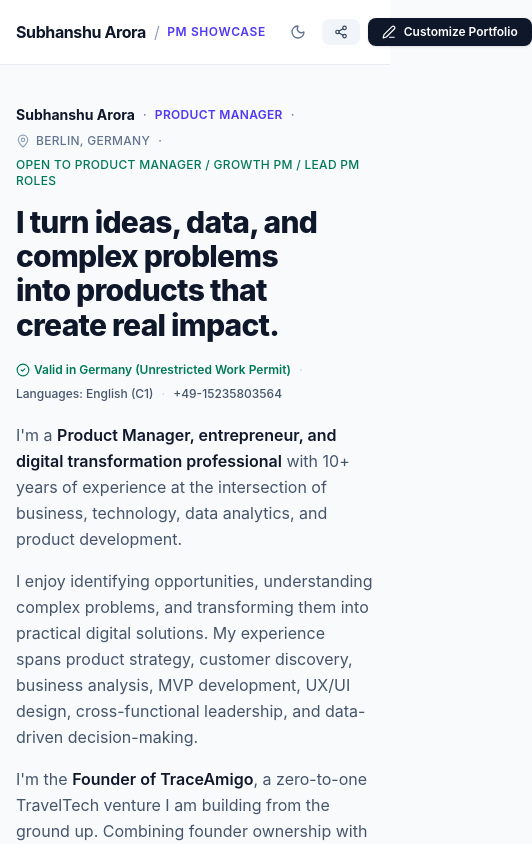
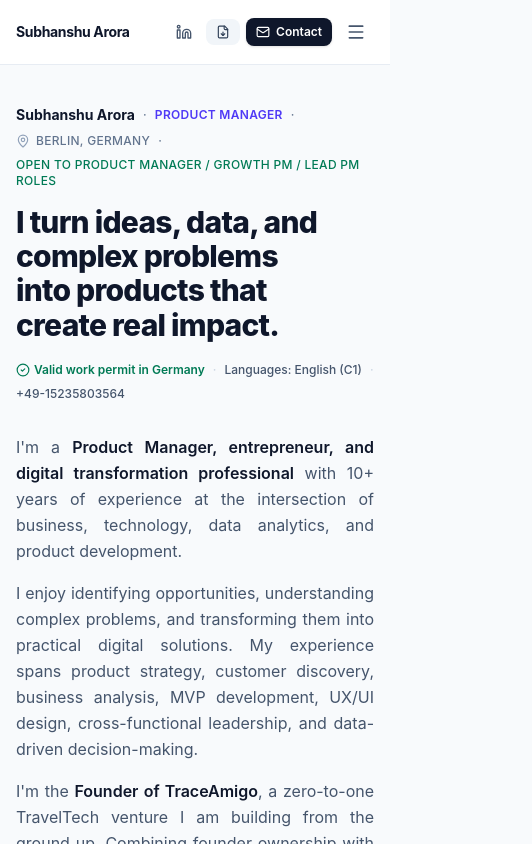
Before and after one commit to SubhanshuArora/Portfolio, a React (Vite) app: page / in a window 390 px wide. Shown: the top 844 px of the page, 532 px wide, since content can reach past the window. Built offline with nearby package versions, Linux system fonts and the light colour scheme.

Commit message:
feat: redesign header and improve typography
- Replace edit-mode header with a navigation-focused layout
- Apply text-justify to bio and project descriptions for better readability
- Update work permit string and increment storage key

```diff
--- a/src/App.tsx
+++ b/src/App.tsx
@@ -18,7 +18,7 @@ import { Footer } from './components/Footer';
 import { DEFAULT_PORTFOLIO } from './data/defaultPortfolio';
 import { PortfolioData, Project, ProfileData } from './types/portfolio';
 
-const STORAGE_KEY = 'pm_portfolio_subhanshu_v14';
+const STORAGE_KEY = 'pm_portfolio_subhanshu_v15';
 
 export default function App() {
   // Theme state
@@ -159,10 +159,6 @@ export default function App() {
       {/* Top Bar Navigation */}
       <Header
         profile={portfolio.profile}
-        isEditMode={isEditMode}
-        onToggleEditMode={() => setIsEditMode(!isEditMode)}
-        onOpenEditProfile={() => setIsEditProfileOpen(true)}
-        onOpenShareModal={() => setIsShareModalOpen(true)}
         isDarkMode={isDarkMode}
         onToggleDarkMode={() => setIsDarkMode(!isDarkMode)}
       />
--- a/src/components/ExperienceTimeline.tsx
+++ b/src/components/ExperienceTimeline.tsx
@@ -19,7 +19,7 @@ export const ExperienceTimeline: React.FC<ExperienceTimelineProps> = ({ experien
           <h2 className="text-2xl sm:text-3xl font-extrabold text-slate-900 dark:text-white tracking-tight">
             Career Journey & Leadership History
           </h2>
-          <p className="text-sm sm:text-base text-slate-600 dark:text-slate-300 mt-2 max-w-2xl">
+          <p className="text-sm sm:text-base text-slate-600 dark:text-slate-300 mt-2 max-w-2xl text-justify">
             A progressive history of product ownership across venture-backed scaleups, driving product-market fit and operational scale.
           </p>
         </div>
@@ -50,7 +50,7 @@ export const ExperienceTimeline: React.FC<ExperienceTimelineProps> = ({ experien
               </div>
 
               {/* Highlights Bullet List */}
-              <ul className="space-y-2 text-sm text-slate-600 dark:text-slate-300 list-disc list-outside pl-4 leading-relaxed">
+              <ul className="space-y-2 text-sm text-slate-600 dark:text-slate-300 list-disc list-outside pl-4 leading-relaxed text-justify">
                 {exp.highlights.map((item, i) => (
                   <li key={i}>{item}</li>
                 ))}
--- a/src/components/Header.tsx
+++ b/src/components/Header.tsx
@@ -1,106 +1,165 @@
-import React from 'react';
-import { Sun, Moon, Share2, Eye, Edit3 } from 'lucide-react';
+import React, { useState, useEffect } from 'react';
+import { Sun, Moon, Linkedin, FileDown, Mail, Menu, X } from 'lucide-react';
 import { ProfileData } from '../types/portfolio';
 
 interface HeaderProps {
   profile: ProfileData;
-  isEditMode: boolean;
-  onToggleEditMode: () => void;
-  onOpenEditProfile: () => void;
-  onOpenShareModal: () => void;
   isDarkMode: boolean;
   onToggleDarkMode: () => void;
 }
 
+const NAV_LINKS = [
+  { href: '#intro', label: 'Introduction' },
+  { href: '#projects', label: 'Featured Products' },
+  { href: '#toolkit', label: 'PM Toolkit' },
+  { href: '#experience', label: 'Career Journey' },
+  { href: '#credentials', label: 'Honors & Degrees' },
+];
+
 export const Header: React.FC<HeaderProps> = ({
   profile,
-  isEditMode,
-  onToggleEditMode,
-  onOpenEditProfile: _onOpenEditProfile,
-  onOpenShareModal,
   isDarkMode,
   onToggleDarkMode,
 }) => {
+  const [isMobileMenuOpen, setIsMobileMenuOpen] = useState(false);
+
+  const resumeHref =
+    profile.resumePdfUrl ||
+    `${import.meta.env.BASE_URL}assets/aistudio/Product_Manager_-_Subhanshu_Arora_Resume_cc28ed7f.pdf`;
+  const contactEmail = profile.email || 'subhanshuarora@gmail.com';
+  const linkedinHref = profile.linkedinUrl || 'https://linkedin.com/in/subhanshu-arora';
+
+  useEffect(() => {
+    if (!isMobileMenuOpen) return;
+    const handleKeyDown = (e: KeyboardEvent) => {
+      if (e.key === 'Escape') setIsMobileMenuOpen(false);
+    };
+    window.addEventListener('keydown', handleKeyDown);
+    return () => window.removeEventListener('keydown', handleKeyDown);
+  }, [isMobileMenuOpen]);
+
   return (
     <header className="sticky top-0 z-40 w-full border-b border-slate-200/80 bg-white/90 backdrop-blur-md dark:border-slate-800/80 dark:bg-slate-950/90 transition-colors">
-      <div className="max-w-7xl mx-auto px-4 sm:px-6 lg:px-8 h-16 flex items-center justify-between gap-4 lg:gap-8">
+      <div className="max-w-7xl mx-auto px-4 sm:px-6 lg:px-8 h-16 flex items-center justify-between gap-2 sm:gap-4 lg:gap-8">
 
         {/* Zone 1: Single text element wordmark */}
         <a
           href="#intro"
-          className="text-base sm:text-lg font-bold tracking-tight text-slate-900 dark:text-white whitespace-nowrap shrink-0 hover:text-slate-700 dark:hover:text-slate-200 transition-colors flex items-center gap-2"
+          className="text-sm sm:text-lg font-bold tracking-tight text-slate-900 dark:text-white whitespace-nowrap shrink-0 hover:text-slate-700 dark:hover:text-slate-200 transition-colors flex items-center gap-2"
         >
           <span>{profile.fullName || "Product Portfolio"}</span>
-          <span className="text-slate-400 dark:text-slate-600 font-normal">/</span>
-          <span className="text-xs uppercase tracking-wider font-semibold text-indigo-600 dark:text-indigo-400">PM Showcase</span>
         </a>
 
-        {/* Zone 2: 4-5 concise single-line text navigation links */}
+        {/* Zone 2: Desktop concise single-line text navigation links */}
         <nav className="hidden xl:flex items-center gap-6 text-sm font-medium text-slate-600 dark:text-slate-300">
-          <a href="#intro" className="hover:text-slate-900 dark:hover:text-white transition-colors whitespace-nowrap shrink-0">
-            Introduction
-          </a>
-          <a href="#projects" className="hover:text-slate-900 dark:hover:text-white transition-colors whitespace-nowrap shrink-0">
-            Featured Products
-          </a>
-          <a href="#toolkit" className="hover:text-slate-900 dark:hover:text-white transition-colors whitespace-nowrap shrink-0">
-            PM Toolkit
-          </a>
-          <a href="#experience" className="hover:text-slate-900 dark:hover:text-white transition-colors whitespace-nowrap shrink-0">
-            Career Journey
-          </a>
-          <a href="#credentials" className="hover:text-slate-900 dark:hover:text-white transition-colors whitespace-nowrap shrink-0">
-            Honors & Degrees
-          </a>
+          {NAV_LINKS.map((link) => (
+            <a
+              key={link.href}
+              href={link.href}
+              className="hover:text-slate-900 dark:hover:text-white transition-colors whitespace-nowrap shrink-0"
+            >
+              {link.label}
+            </a>
+          ))}
         </nav>
 
-        {/* Zone 3: 1 primary action cluster adhering to clean affordances */}
-        <div className="flex items-center gap-2 sm:gap-3 shrink-0">
+        {/* Zone 3: Desktop theme toggle, LinkedIn icon, Download Resume, Contact & Mobile Hamburger */}
+        <div className="flex items-center gap-1.5 sm:gap-2.5 shrink-0">
 
-          {/* Light / Dark Mode Toggle */}
+          {/* Desktop Light / Dark Mode Toggle (hidden in mobile/tablet view; moved inside hamburger menu) */}
           <button
             onClick={onToggleDarkMode}
             title={isDarkMode ? "Switch to Light Mode" : "Switch to Dark Mode"}
             aria-label="Toggle color theme"
-            className="p-2 text-slate-500 hover:text-slate-900 dark:text-slate-400 dark:hover:text-white rounded-lg hover:bg-slate-100 dark:hover:bg-slate-900 transition-colors"
+            className="hidden xl:inline-flex p-2 text-slate-500 hover:text-slate-900 dark:text-slate-400 dark:hover:text-white rounded-lg hover:bg-slate-100 dark:hover:bg-slate-900 transition-colors"
           >
             {isDarkMode ? <Sun className="w-4 h-4" /> : <Moon className="w-4 h-4" />}
           </button>
 
-          {/* Google Sites & Export */}
+          {/* LinkedIn Icon */}
+          <a
+            href={linkedinHref}
+            target="_blank"
+            rel="noopener noreferrer"
+            aria-label="LinkedIn Profile"
+            title="LinkedIn Profile"
+            className="p-2 text-slate-600 hover:text-indigo-600 dark:text-slate-300 dark:hover:text-indigo-400 rounded-lg hover:bg-slate-100 dark:hover:bg-slate-900 transition-colors"
+          >
+            <Linkedin className="w-4 h-4" />
+          </a>
+
+          {/* Download Resume */}
+          <a
+            href={resumeHref}
+            target="_blank"
+            rel="noopener noreferrer"
+            download="Subhanshu_Arora_Resume_Product_Manager.pdf"
+            title="Download Resume (PDF)"
+            aria-label="Download Resume"
+            className="inline-flex items-center gap-1.5 px-2.5 sm:px-3 py-1.5 text-xs font-medium text-slate-700 dark:text-slate-200 bg-slate-100 dark:bg-slate-900 hover:bg-slate-200 dark:hover:bg-slate-800 rounded-lg transition-colors whitespace-nowrap shrink-0"
+          >
+            <FileDown className="w-3.5 h-3.5" />
+            <span className="hidden sm:inline">Download Resume</span>
+          </a>
+
+          {/* Contact */}
+          <a
+            href={`mailto:${contactEmail}`}
+            title={`Contact ${contactEmail}`}
+            className="inline-flex items-center gap-1.5 px-2.5 sm:px-3.5 py-1.5 text-xs font-semibold rounded-lg transition-all shadow-sm whitespace-nowrap shrink-0 bg-slate-900 hover:bg-slate-800 text-white dark:bg-white dark:text-slate-900 dark:hover:bg-slate-100"
+          >
+            <Mail className="w-3.5 h-3.5" />
+            <span>Contact</span>
+          </a>
+
+          {/* Mobile / Compact View Hamburger Menu Button (after Contact) */}
           <button
-            onClick={onOpenShareModal}
-            title="Export to Google Sites, backup JSON, or print PDF"
-            className="inline-flex items-center gap-1.5 px-3 py-1.5 text-xs font-medium text-slate-700 dark:text-slate-200 bg-slate-100 dark:bg-slate-900 hover:bg-slate-200 dark:hover:bg-slate-800 rounded-lg transition-colors whitespace-nowrap shrink-0"
+            type="button"
+            onClick={() => setIsMobileMenuOpen((prev) => !prev)}
+            aria-label={isMobileMenuOpen ? "Close navigation menu" : "Open navigation menu"}
+            aria-expanded={isMobileMenuOpen}
+            className="xl:hidden p-2 text-slate-600 hover:text-slate-900 dark:text-slate-300 dark:hover:text-white rounded-lg hover:bg-slate-100 dark:hover:bg-slate-900 transition-colors"
           >
-            <Share2 className="w-3.5 h-3.5" />
-            <span className="hidden sm:inline">Google Sites &amp; Export</span>
-          </button>
-
-          {/* Mode Switcher / Primary Action */}
-          <button
-            onClick={onToggleEditMode}
-            className={`inline-flex items-center gap-2 px-3.5 py-1.5 text-xs font-semibold rounded-lg transition-all shadow-sm whitespace-nowrap shrink-0 ${
-              isEditMode
-                ? 'bg-amber-600 hover:bg-amber-700 text-white'
-                : 'bg-slate-900 hover:bg-slate-800 text-white dark:bg-white dark:text-slate-900 dark:hover:bg-slate-100'
-            }`}
-          >
-            {isEditMode ? (
-              <>
-                <Eye className="w-3.5 h-3.5" />
-                <span>View Live Mode</span>
-              </>
-            ) : (
-              <>
-                <Edit3 className="w-3.5 h-3.5" />
-                <span>Customize Portfolio</span>
-              </>
-            )}
+            {isMobileMenuOpen ? <X className="w-5 h-5" /> : <Menu className="w-5 h-5" />}
           </button>
         </div>
 
       </div>
+
+      {/* Mobile / Compact Dropdown Menu */}
+      {isMobileMenuOpen && (
+        <div className="xl:hidden border-t border-slate-200/80 dark:border-slate-800/80 bg-white/95 dark:bg-slate-950/95 backdrop-blur-md">
+          <nav aria-label="Mobile navigation" className="max-w-7xl mx-auto px-4 sm:px-6 py-3 flex flex-col gap-1">
+            {NAV_LINKS.map((link) => (
+              <a
+                key={link.href}
+                href={link.href}
+                onClick={() => setIsMobileMenuOpen(false)}
+                className="px-3 py-2.5 rounded-lg text-sm font-medium text-slate-700 dark:text-slate-200 hover:bg-slate-100 dark:hover:bg-slate-900 hover:text-slate-900 dark:hover:text-white transition-colors"
+              >
+                {link.label}
+              </a>
+            ))}
+
+            {/* Dark Mode Toggle at the bottom of the list */}
+            <div className="mt-1 pt-2 border-t border-slate-200/80 dark:border-slate-800/80">
+              <button
+                type="button"
+                onClick={onToggleDarkMode}
+                className="w-full flex items-center justify-between px-3 py-2.5 rounded-lg text-sm font-medium text-slate-700 dark:text-slate-200 hover:bg-slate-100 dark:hover:bg-slate-900 transition-colors"
+              >
+                <span className="flex items-center gap-2.5">
+                  {isDarkMode ? <Sun className="w-4 h-4 text-amber-500" /> : <Moon className="w-4 h-4 text-indigo-500" />}
+                  <span>{isDarkMode ? "Switch to Light Mode" : "Switch to Dark Mode"}</span>
+                </span>
+                <span className="text-xs font-semibold text-slate-500 dark:text-slate-400">
+                  {isDarkMode ? "On" : "Off"}
+                </span>
+              </button>
+            </div>
+          </nav>
+        </div>
+      )}
     </header>
   );
 };
--- a/src/components/HeroSection.tsx
+++ b/src/components/HeroSection.tsx
@@ -12,7 +12,7 @@ const renderFormattedBio = (text: string) => {
   return text.split(/\n\s*\n/).map((paragraph, pIdx) => {
     const parts = paragraph.split(/(\*\*.*?\*\*)/g);
     return (
-      <p key={pIdx} className="mb-4 last:mb-0 leading-relaxed text-slate-600 dark:text-slate-300">
+      <p key={pIdx} className="mb-4 last:mb-0 leading-relaxed text-slate-600 dark:text-slate-300 text-justify">
         {parts.map((part, i) => {
           if (part.startsWith('**') && part.endsWith('**')) {
             return (
@@ -60,12 +60,8 @@ export const HeroSection: React.FC<HeroSectionProps> = ({
 
       <div className="max-w-7xl mx-auto px-4 sm:px-6 lg:px-8">
 
-        {/* Split Screen Hero Layout */}
-        <div className="grid grid-cols-1 lg:grid-cols-12 gap-12 lg:gap-16 items-stretch">
-
-          {/* Left Column: Typographic Hierarchy */}
-          <div className="lg:col-span-7 flex flex-col justify-center">
-
+        {/* Full-Width Hero Header spanning above both description and portrait on desktop */}
+        <div className="mb-8 lg:mb-10">
           {/* Editorial kicker & Open status (Unboxed clean text) */}
           <div className="flex flex-wrap items-center gap-2 text-xs font-medium text-slate-500 dark:text-slate-400 mb-4 tracking-wide uppercase">
             <span className="text-slate-900 dark:text-white font-bold tracking-normal text-sm normal-case">{profile.fullName}</span>
@@ -80,16 +76,16 @@ export const HeroSection: React.FC<HeroSectionProps> = ({
             <span className="text-emerald-700 dark:text-emerald-400 font-medium">{profile.openToRoles}</span>
           </div>
 
-            {/* Headline with text-wrap: balance */}
-            <h1 className="text-3xl sm:text-4xl lg:text-5xl font-extrabold tracking-tight text-slate-900 dark:text-white leading-[1.14] mb-5" style={{ textWrap: 'balance' }}>
+          {/* Headline spanning across description & portrait with text-wrap: balance */}
+          <h1 className="text-3xl sm:text-4xl lg:text-5xl font-extrabold tracking-tight text-slate-900 dark:text-white leading-[1.14] mb-5 max-w-5xl" style={{ textWrap: 'balance' }}>
             {profile.headline}
           </h1>
 
           {/* Work permit & Language pill-free trust indicators */}
-            <div className="flex flex-wrap items-center gap-2 text-xs text-slate-600 dark:text-slate-300 mb-5 font-medium">
+          <div className="flex flex-wrap items-center gap-2 text-xs text-slate-600 dark:text-slate-300 font-medium">
             <span className="inline-flex items-center gap-1 text-emerald-700 dark:text-emerald-400 font-semibold">
               <CheckCircle2 className="w-3.5 h-3.5" />
-                Valid in Germany (Unrestricted Work Permit)
+              {profile.workPermit || 'Valid work permit in Germany'}
             </span>
             <span aria-hidden="true" className="text-slate-300 dark:text-slate-700">·</span>
             <span>Languages: {profile.languages && profile.languages.length > 0 ? profile.languages.join(', ') : 'English (C1)'}</span>
@@ -102,6 +98,13 @@ export const HeroSection: React.FC<HeroSectionProps> = ({
               </>
             )}
           </div>
+        </div>
+
+        {/* Split Screen Hero Layout: Description & Competencies (Left) + Portrait Card (Right) */}
+        <div className="grid grid-cols-1 lg:grid-cols-12 gap-12 lg:gap-16 items-start">
+
+          {/* Left Column: Narrative & Competencies */}
+          <div className="lg:col-span-7 flex flex-col justify-start">
 
             {/* Lead Narrative / Bio */}
             <div className="text-base sm:text-lg mb-8 max-w-2xl">
@@ -168,8 +171,8 @@ export const HeroSection: React.FC<HeroSectionProps> = ({
 
           </div>
 
-          {/* Right Column: Visual Container at matching height */}
-          <div className="lg:col-span-5 flex flex-col items-center justify-center">
+          {/* Right Column: Visual Container aligned at top alongside description */}
+          <div className="lg:col-span-5 flex flex-col items-center lg:items-end justify-start">
             <div className="w-full max-w-md bg-white dark:bg-slate-900 border border-slate-200 dark:border-slate-800 rounded-2xl p-6 shadow-sm">
 
               {/* Photo Frame with Fallback Container */}
--- a/src/components/ProjectsSection.tsx
+++ b/src/components/ProjectsSection.tsx
@@ -43,7 +43,7 @@ export const ProjectsSection: React.FC<ProjectsSectionProps> = ({
             <h2 className="text-2xl sm:text-3xl font-extrabold text-slate-900 dark:text-white tracking-tight">
               Featured Products & PM Case Studies
             </h2>
-            <p className="text-sm sm:text-base text-slate-600 dark:text-slate-300 mt-2 max-w-2xl">
+            <p className="text-sm sm:text-base text-slate-600 dark:text-slate-300 mt-2 max-w-2xl text-justify">
               Deep dive into end-to-end product execution: from customer discovery and prioritization trade-offs to cross-functional squad delivery and measured business ROI.
             </p>
           </div>
@@ -172,7 +172,7 @@ export const ProjectsSection: React.FC<ProjectsSectionProps> = ({
                 </h3>
 
                 {/* Subtitle / One-Liner */}
-                <p className="text-sm text-slate-600 dark:text-slate-300 leading-relaxed mb-5">
+                <p className="text-sm text-slate-600 dark:text-slate-300 leading-relaxed mb-5 text-justify">
                   {project.subtitle}
                 </p>
 
--- a/src/data/defaultPortfolio.ts
+++ b/src/data/defaultPortfolio.ts
@@ -17,7 +17,7 @@ export const DEFAULT_PORTFOLIO: PortfolioData = {
     linkedinUrl: "https://linkedin.com/in/subhanshu-arora",
     githubOrWebUrl: "",
     openToRoles: "Open to Product Manager / Growth PM / Lead PM roles",
-    workPermit: "Valid in Germany, unrestricted employment permitted",
+    workPermit: "Valid work permit in Germany",
     languages: ["English (C1)"],
     resumePdfUrl: `${BASE}assets/aistudio/Product_Manager_-_Subhanshu_Arora_Resume_cc28ed7f.pdf`,
     avatarUrl: `${BASE}assets/aistudio/Gemini_Generated_Image_i954p7i954p7i954_1cb5e590.png`,
--- a/src/utils/googleSitesGenerator.ts
+++ b/src/utils/googleSitesGenerator.ts
@@ -479,7 +479,7 @@ export function generateGoogleSitesEmbedHtml(
             </div>
             <h1 class="headline">${escapeHtml(profile.headline)}</h1>
             <div class="trust-row">
-              <span class="trust-ok">&#10003; ${escapeHtml(profile.workPermit || 'Valid in Germany, unrestricted employment permitted')}</span>
+              <span class="trust-ok">&#10003; ${escapeHtml(profile.workPermit || 'Valid work permit in Germany')}</span>
               <span>&middot;</span>
               <span>Languages: ${escapeHtml((profile.languages || ['English (C1)']).join(', '))}</span>
               ${profile.phone ? `<span>&middot;</span><a href="tel:${escapeHtml(profile.phone)}">${escapeHtml(profile.phone)}</a>` : ''}
@@ -780,7 +780,7 @@ export function generateGoogleSitesNativeKit(portfolio: PortfolioData): GoogleSi
           id: 'home-banner',
           title: 'Hero Banner Title & Subheader',
           placementHint: 'Top Banner / Title block',
-          content: `${profile.headline}\n\n${profile.fullName} · ${profile.title} · ${profile.location}\n${profile.openToRoles} | ${profile.workPermit || 'Valid in Germany, unrestricted employment permitted'} | Languages: ${(profile.languages || ['English (C1)']).join(', ')}`,
+          content: `${profile.headline}\n\n${profile.fullName} · ${profile.title} · ${profile.location}\n${profile.openToRoles} | ${profile.workPermit || 'Valid work permit in Germany'} | Languages: ${(profile.languages || ['English (C1)']).join(', ')}`,
         },
         {
           id: 'home-bio',
```
Also changed, not shown: src/components/CaseStudyModal.tsx (+11 -11 lines). Lines whose indentation alone changed are shown as unchanged.
